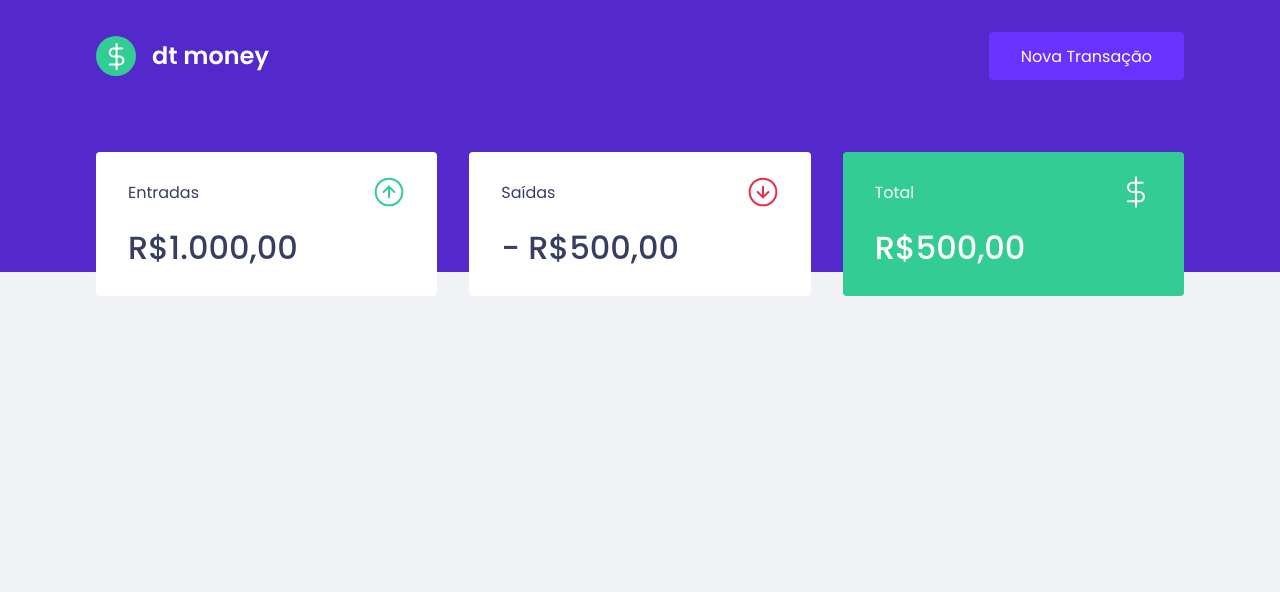
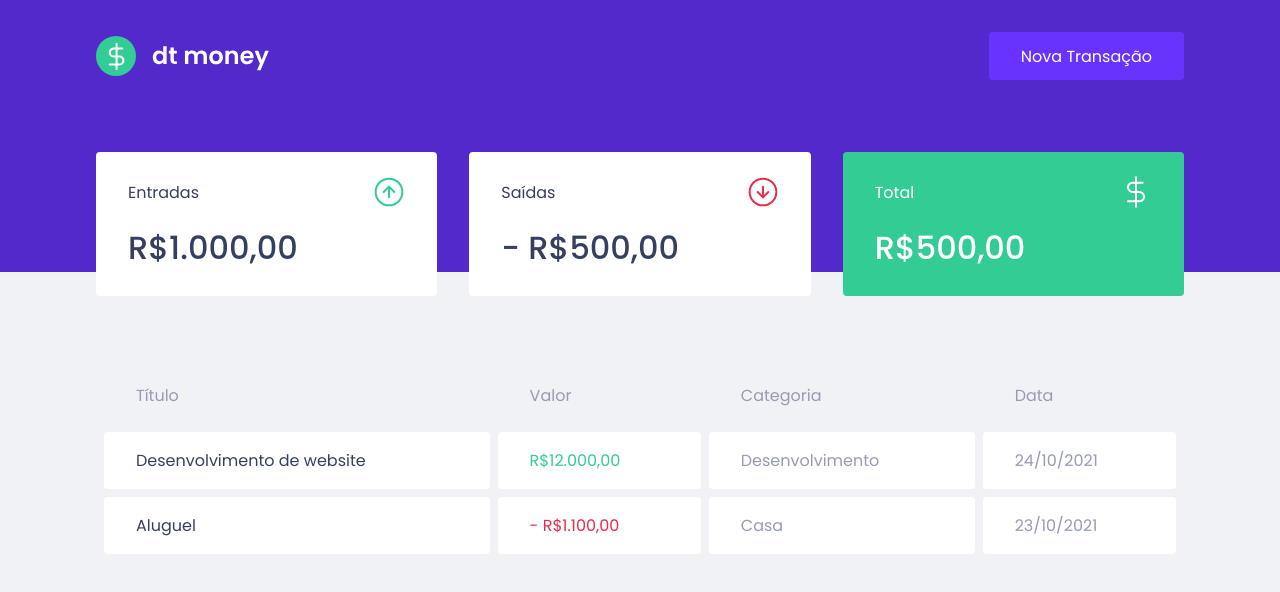
Before and after one commit to FillipeDiord/dtmoney, a React (Create React App) app: page / in a window 1280 px wide. Shown: the top 592 px of the page. Built offline with nearby package versions, Linux system fonts and the light colour scheme.

Commit message:
Created component TransactionsTable

```diff
--- a/src/components/Dashboard/index.tsx
+++ b/src/components/Dashboard/index.tsx
@@ -1,10 +1,12 @@
 import { Summary } from "../Summary";
+import { TransactionTable } from "../TransactionsTable";
 import { Container } from "./styles";
 
 export function Dashboard() {
   return (
     <Container>
       <Summary />
+      <TransactionTable />
     </Container>
   );
 }
--- /dev/null
+++ b/src/components/TransactionsTable/index.tsx
@@ -0,0 +1,33 @@
+import { Container } from "./styles";
+
+export function TransactionTable() {
+  return (
+    <Container>
+      <table>
+        <thead>
+          <tr>
+            <th>Título</th>
+            <th>Valor</th>
+            <th>Categoria</th>
+            <th>Data</th>
+          </tr>
+        </thead>
+
+        <tbody>
+          <tr>
+            <td>Desenvolvimento de website</td>
+            <td className="deposit">R$12.000,00</td>
+            <td>Desenvolvimento</td>
+            <td>24/10/2021</td>
+          </tr>
+          <tr>
+            <td>Aluguel</td>
+            <td className="withdraw">- R$1.100,00</td>
+            <td>Casa</td>
+            <td>23/10/2021</td>
+          </tr>
+        </tbody>
+      </table>
+    </Container>
+  )
+}
--- /dev/null
+++ b/src/components/TransactionsTable/styles.tsx
@@ -0,0 +1,38 @@
+import styled from "styled-components";
+
+export const Container = styled.div`
+  margin-top: 4rem;
+
+  table {
+    width: 100%;
+    border-spacing: 0.5rem;
+
+    th {
+      color: var(--text-body);
+      font-weight: 400;
+      padding: 1rem 2rem;
+      text-align: left;
+      line-height: 1.5rem;
+    }
+
+    td {
+      padding: 1rem 2rem;
+      border: 0;
+      background: var(--shape);
+      color: var(--text-body);
+      border-radius: 0.25rem;
+
+      &:first-child {
+        color: var(--text-title);
+      }
+
+      &.deposit {
+        color: var(--green);
+      }
+
+      &.withdraw {
+        color: var(--red);
+      }
+    }
+  }
+`;
```
